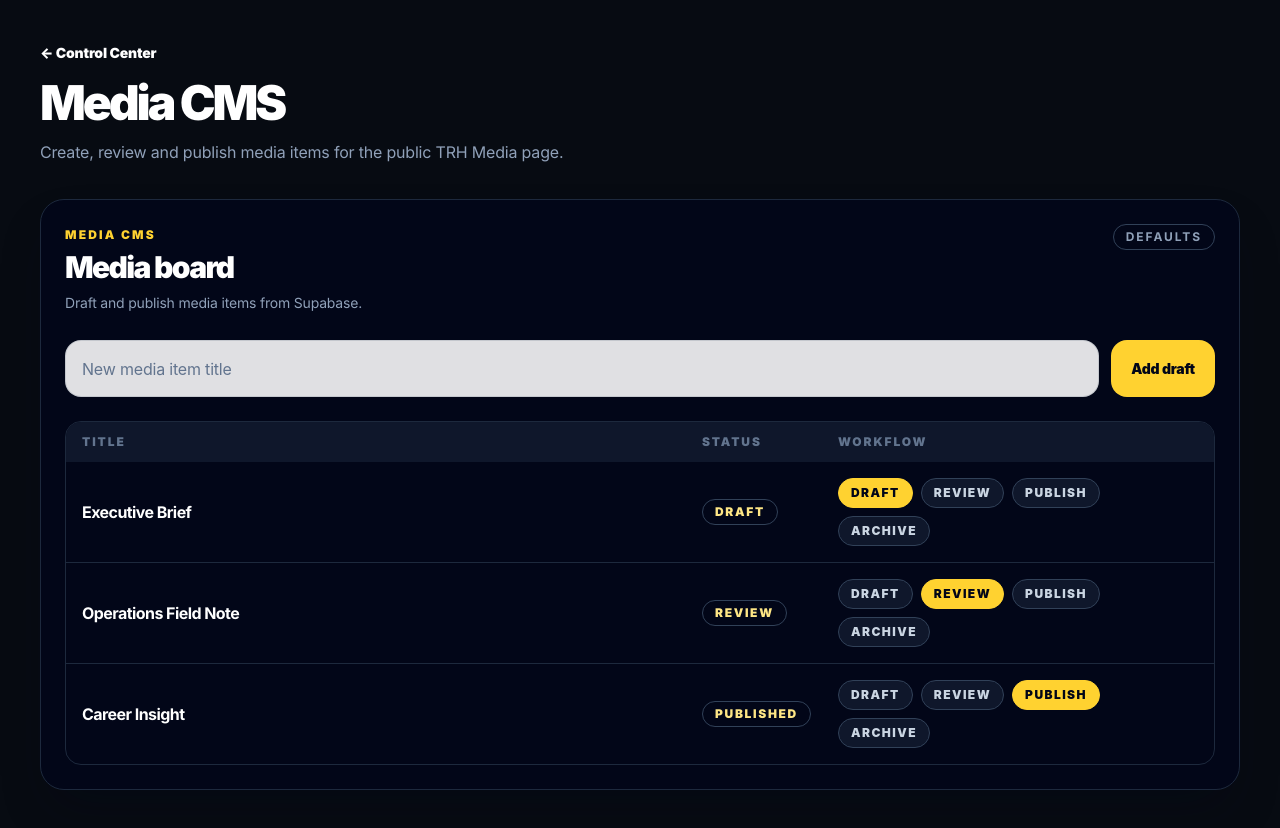
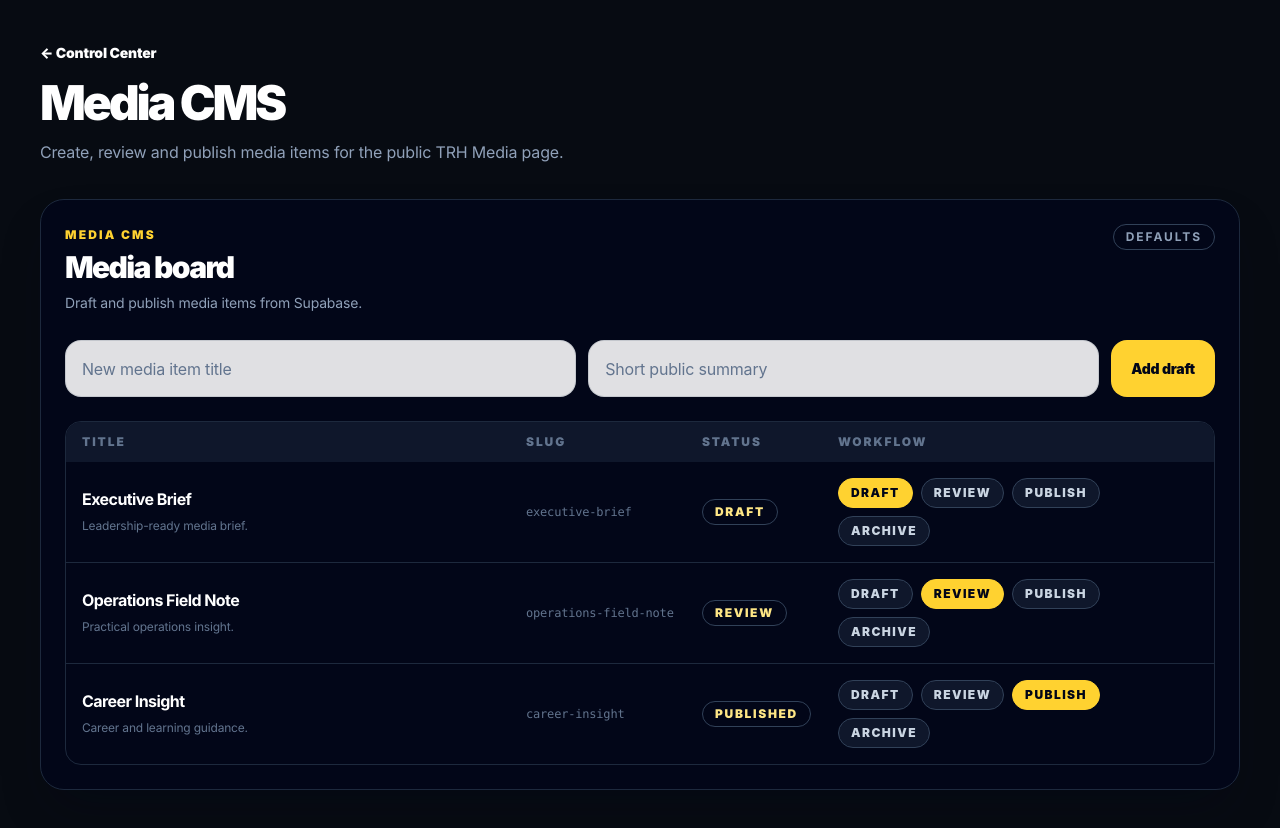
Before and after one commit to SeeDev-K/The-Right-Hat, a Next.js app: page /admin/media in a window 1280 px wide. Built offline with nearby package versions, Linux system fonts and the light colour scheme; no server answers; the database is empty.

Commit message:
phase2: add slug and summary to media board

```diff
--- a/components/admin/SimpleMediaBoard.tsx
+++ b/components/admin/SimpleMediaBoard.tsx
@@ -9,6 +9,8 @@ type MediaItem = {
   id: string
   title: string
   status: MediaStatus
+  slug?: string | null
+  summary?: string | null
   created_at?: string
 }
 
@@ -20,14 +22,19 @@ const statusActions: { label: string; value: MediaStatus }[] = [
 ]
 
 const defaultRows: MediaItem[] = [
-  { id: 'default-media-1', title: 'Executive Brief', status: 'draft' },
-  { id: 'default-media-2', title: 'Operations Field Note', status: 'review' },
-  { id: 'default-media-3', title: 'Career Insight', status: 'published' },
+  { id: 'default-media-1', title: 'Executive Brief', status: 'draft', slug: 'executive-brief', summary: 'Leadership-ready media brief.' },
+  { id: 'default-media-2', title: 'Operations Field Note', status: 'review', slug: 'operations-field-note', summary: 'Practical operations insight.' },
+  { id: 'default-media-3', title: 'Career Insight', status: 'published', slug: 'career-insight', summary: 'Career and learning guidance.' },
 ]
+
+function slugify(value: string) {
+  return value.toLowerCase().trim().replace(/[^a-z0-9]+/g, '-').replace(/^-+|-+$/g, '') || 'media-brief'
+}
 
 export function SimpleMediaBoard() {
   const [items, setItems] = useState<MediaItem[]>(defaultRows)
   const [title, setTitle] = useState('')
+  const [summary, setSummary] = useState('')
   const [loading, setLoading] = useState(true)
   const [saving, setSaving] = useState(false)
   const [updatingId, setUpdatingId] = useState<string | null>(null)
@@ -41,7 +48,7 @@ export function SimpleMediaBoard() {
       if (!supabase) { setItems(defaultRows); setUsingFallback(true); setLoading(false); return }
       const { data, error } = await supabase
         .from('content_items')
-        .select('id,title,status,created_at')
+        .select('id,title,status,slug,summary,created_at')
         .eq('kind', 'media')
         .order('created_at', { ascending: false })
       if (error || !data || data.length === 0) { setItems(defaultRows); setUsingFallback(true) } else { setItems(data as MediaItem[]); setUsingFallback(false) }
@@ -54,19 +61,21 @@ export function SimpleMediaBoard() {
     event.preventDefault()
     const cleanTitle = title.trim()
     if (!cleanTitle) return
+    const cleanSummary = summary.trim()
     setSaving(true)
     setPermissionNotice(false)
     const supabase = await createBrowserSupabaseClient()
     if (!supabase) { setPermissionNotice(true); setSaving(false); return }
     const { data, error } = await supabase
       .from('content_items')
-      .insert({ title: cleanTitle, kind: 'media', status: 'draft' })
-      .select('id,title,status,created_at')
+      .insert({ title: cleanTitle, slug: slugify(cleanTitle), summary: cleanSummary || null, kind: 'media', status: 'draft' })
+      .select('id,title,status,slug,summary,created_at')
       .single()
     if (error || !data) { setPermissionNotice(true); setSaving(false); return }
     setItems((currentItems) => (usingFallback ? [data as MediaItem] : [data as MediaItem, ...currentItems]))
     setUsingFallback(false)
     setTitle('')
+    setSummary('')
     setSaving(false)
   }
 
@@ -75,11 +84,7 @@ export function SimpleMediaBoard() {
     setPermissionNotice(false)
     const supabase = await createBrowserSupabaseClient()
     if (!supabase) { setPermissionNotice(true); setUpdatingId(null); return }
-    const { error } = await supabase
-      .from('content_items')
-      .update({ status })
-      .eq('id', itemId)
-      .eq('kind', 'media')
+    const { error } = await supabase.from('content_items').update({ status }).eq('id', itemId).eq('kind', 'media')
     if (error) { setPermissionNotice(true); setUpdatingId(null); return }
     setItems((currentItems) => currentItems.map((item) => (item.id === itemId ? { ...item, status } : item)))
     setUpdatingId(null)
@@ -88,21 +93,18 @@ export function SimpleMediaBoard() {
   return (
     <section className="rounded-3xl border border-slate-800 bg-slate-950 p-6 text-slate-100 shadow-2xl shadow-slate-950/30">
       <div className="flex flex-wrap items-start justify-between gap-4">
-        <div>
-          <p className="text-xs font-black uppercase tracking-[.18em] text-amber-300">Media CMS</p>
-          <h2 className="mt-2 text-3xl font-black text-white">Media board</h2>
-          <p className="mt-2 max-w-xl text-sm leading-6 text-slate-400">Draft and publish media items from Supabase.</p>
-        </div>
+        <div><p className="text-xs font-black uppercase tracking-[.18em] text-amber-300">Media CMS</p><h2 className="mt-2 text-3xl font-black text-white">Media board</h2><p className="mt-2 max-w-xl text-sm leading-6 text-slate-400">Draft and publish media items from Supabase.</p></div>
         {usingFallback && <span className="rounded-full border border-slate-700 px-3 py-1 text-xs font-bold uppercase tracking-[.16em] text-slate-400">Defaults</span>}
       </div>
-      <form onSubmit={addMediaItem} className="mt-6 grid gap-3 md:grid-cols-[1fr_auto]">
+      <form onSubmit={addMediaItem} className="mt-6 grid gap-3 md:grid-cols-[1fr_1fr_auto]">
         <input value={title} onChange={(event) => setTitle(event.target.value)} placeholder="New media item title" className="border-slate-700 bg-slate-900 text-white placeholder:text-slate-500 focus:border-amber-300 focus:shadow-none" />
+        <input value={summary} onChange={(event) => setSummary(event.target.value)} placeholder="Short public summary" className="border-slate-700 bg-slate-900 text-white placeholder:text-slate-500 focus:border-amber-300 focus:shadow-none" />
         <button disabled={saving} type="submit" className="rounded-2xl bg-amber-300 px-5 py-3 text-sm font-black text-slate-950 transition hover:bg-amber-200 disabled:cursor-not-allowed disabled:opacity-60">{saving ? 'Adding...' : 'Add draft'}</button>
       </form>
       {permissionNotice && <p className="mt-4 rounded-2xl border border-amber-300/40 bg-amber-300/10 px-4 py-3 text-sm font-bold text-amber-200">Database permission required.</p>}
       <div className="mt-6 overflow-hidden rounded-2xl border border-slate-800">
-        <div className="grid gap-4 bg-slate-900 px-4 py-3 text-xs font-black uppercase tracking-[.16em] text-slate-500 md:grid-cols-[1fr_120px_360px]"><span>Title</span><span>Status</span><span>Workflow</span></div>
-        {loading ? <div className="px-4 py-5 text-sm text-slate-400">Loading media items...</div> : <div className="divide-y divide-slate-800">{items.map((item) => <article key={item.id} className="grid items-center gap-4 px-4 py-4 md:grid-cols-[1fr_120px_360px]"><h3 className="font-bold text-white">{item.title}</h3><span className="w-fit rounded-full border border-slate-700 px-3 py-1 text-xs font-black uppercase tracking-[.14em] text-amber-200">{item.status || 'draft'}</span><div className="flex flex-wrap gap-2">{statusActions.map((action) => { const isActive = item.status === action.value; return <button key={action.value} type="button" disabled={updatingId === item.id || isActive} onClick={() => updateMediaStatus(item.id, action.value)} className={['rounded-full border px-3 py-1.5 text-xs font-black uppercase tracking-[.12em] transition disabled:cursor-not-allowed', isActive ? 'border-amber-300 bg-amber-300 text-slate-950' : 'border-slate-700 bg-slate-900 text-slate-300 hover:border-amber-300 hover:text-amber-200', updatingId === item.id && !isActive ? 'opacity-60' : ''].join(' ')}>{action.label}</button> })}</div></article>)}</div>}
+        <div className="grid gap-4 bg-slate-900 px-4 py-3 text-xs font-black uppercase tracking-[.16em] text-slate-500 md:grid-cols-[1fr_160px_120px_360px]"><span>Title</span><span>Slug</span><span>Status</span><span>Workflow</span></div>
+        {loading ? <div className="px-4 py-5 text-sm text-slate-400">Loading media items...</div> : <div className="divide-y divide-slate-800">{items.map((item) => <article key={item.id} className="grid items-center gap-4 px-4 py-4 md:grid-cols-[1fr_160px_120px_360px]"><div><h3 className="font-bold text-white">{item.title}</h3>{item.summary && <p className="mt-1 text-xs text-slate-500">{item.summary}</p>}</div><span className="truncate font-mono text-xs text-slate-500">{item.slug || slugify(item.title)}</span><span className="w-fit rounded-full border border-slate-700 px-3 py-1 text-xs font-black uppercase tracking-[.14em] text-amber-200">{item.status || 'draft'}</span><div className="flex flex-wrap gap-2">{statusActions.map((action) => { const isActive = item.status === action.value; return <button key={action.value} type="button" disabled={updatingId === item.id || isActive} onClick={() => updateMediaStatus(item.id, action.value)} className={['rounded-full border px-3 py-1.5 text-xs font-black uppercase tracking-[.12em] transition disabled:cursor-not-allowed', isActive ? 'border-amber-300 bg-amber-300 text-slate-950' : 'border-slate-700 bg-slate-900 text-slate-300 hover:border-amber-300 hover:text-amber-200', updatingId === item.id && !isActive ? 'opacity-60' : ''].join(' ')}>{action.label}</button> })}</div></article>)}</div>}
       </div>
     </section>
   )
```
